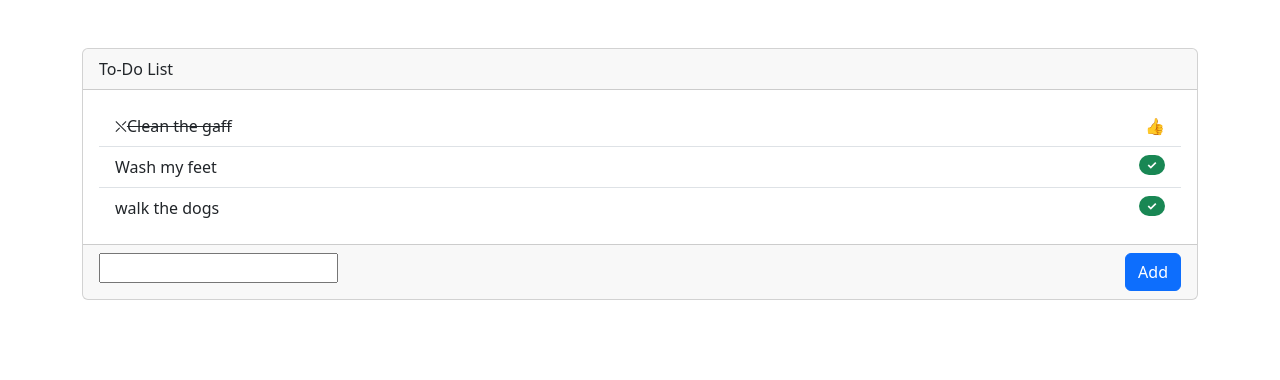
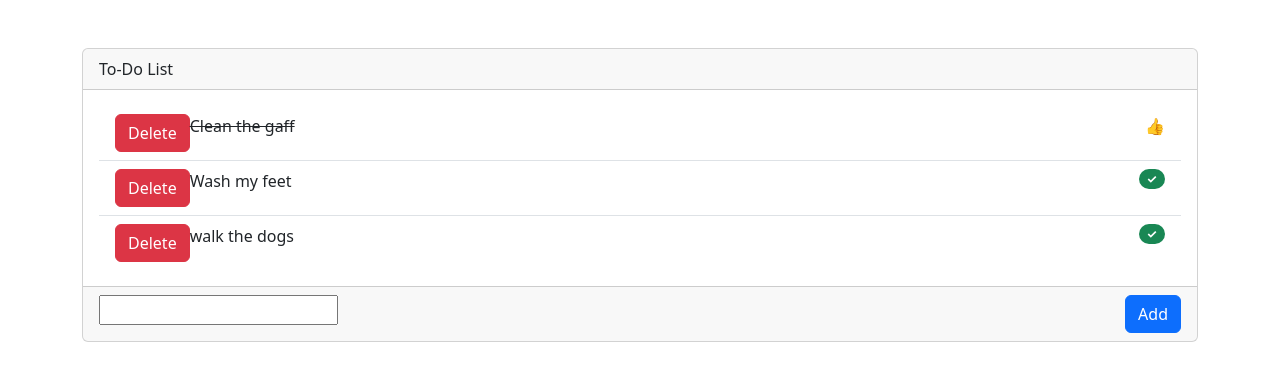
Before and after one commit to N00212272/react-todo, a React (Create React App) app: page / in a window 1280 px wide. Shown: the top 380 px of the page. Built offline with nearby package versions, Linux system fonts and the light colour scheme.

Commit message:
added delete button to all tasks

```diff
--- a/src/components/ToDoItem.js
+++ b/src/components/ToDoItem.js
@@ -1,6 +1,7 @@
 import { ListGroupItem } from 'react-bootstrap';
 import ListGroup from 'react-bootstrap/ListGroup';
 import Badge from 'react-bootstrap/Badge';
+import Button from 'react-bootstrap/Button';
 
 const ToDoItem = (props) => {
     return (
@@ -9,7 +10,7 @@ const ToDoItem = (props) => {
                 <>
                     <span className='done'>{props.todo.text}</span>
                     <span className = 'float-end'>&#128077;</span>
-                    <span className ='float-start' onClick={() => {props.deleteTask(props.todo.id)}}>&#9932;</span>
+                    <span className ='float-start' ></span>
                 </>
             ) : (
                 <>
@@ -24,8 +25,14 @@ const ToDoItem = (props) => {
                 </>
 
             )}
+
+            <Button onClick={() => props.deleteTask(props.todo.id)} variant='danger' className='float-start' >Delete</Button>
+
+
         </ListGroup.Item>
+
     );
+
 };
 
 export default ToDoItem;
--- a/src/components/ToDoList.js
+++ b/src/components/ToDoList.js
@@ -22,8 +22,10 @@ const ToDoList = () => {
         setList(newList);
     }
     //activity one
-    const deleteTask = () => {
-        const newList = list.filter((item) => !item.done);
+    const deleteTask = (id) => {
+        const newList = list.filter((item) => {
+            return item.id !== id;
+        });
             setList(newList);
     }
 
@@ -39,6 +41,7 @@ const ToDoList = () => {
         setTextInput(e.target.value);
     }
     const addTodoItem = () => {
+
         let newTodo = {
             id:list[list.length -1].id +1,
             text:textInput,
@@ -47,6 +50,7 @@ const ToDoList = () => {
 
         setList((prevList) => [...prevList,newTodo]);
         setTextInput("");
+
     }
 
 
@@ -61,6 +65,7 @@ const ToDoList = () => {
         <Card.Footer>
             <input type="text" onChange={handleTextInput} value={textInput}/>
             <Button variant='primary' className='float-end' onClick={addTodoItem}>Add</Button>
+
         </Card.Footer>
       </Card>
     );
```
